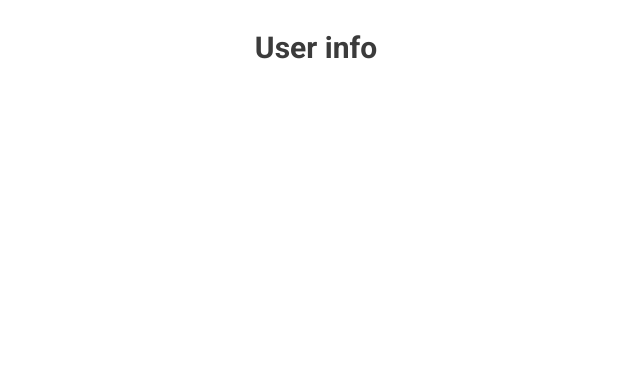
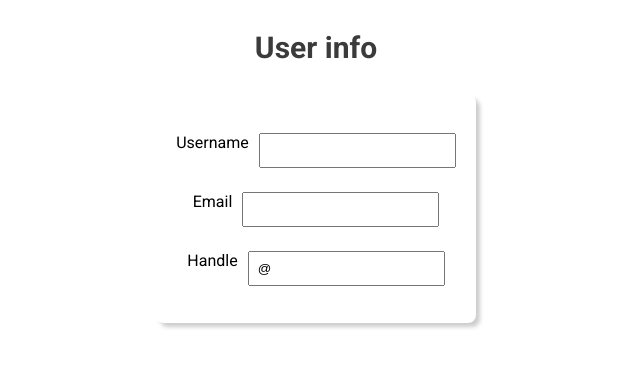
Before and after one commit to marcioc0sta/basic-signup-example, a Next.js app: page / in a window 1280 px wide. Shown: the top 366 px of the page, without its empty margins (324-964 px from the left). Built offline with nearby package versions, Linux system fonts and the light colour scheme.

Commit message:
feat: form initial styles

```diff
--- a/components/Title/title.styles.js
+++ b/components/Title/title.styles.js
@@ -1,6 +1,9 @@
 import styled from "styled-components";
 
 export const Title = styled.h1`
+  display: block;
   font-size: 30px;
   color: #3b3b3b;
+  text-align: center;
+  width: 100%;
 `
--- a/modules/user-info/index.js
+++ b/modules/user-info/index.js
@@ -1,9 +1,50 @@
 import Title from "../../components/Title";
+import {useFormik} from "formik";
+import {Form, Input, InputContainer, Label} from "../../styles/styles";
 
 const UserInfo = () => {
+  const { handleSubmit, handleChange, values } = useFormik({
+    initialValues: {
+      username: '',
+      email: '',
+      nickname: '@'
+    }
+  })
   return (
     <>
       <Title text='User info' />
+      <Form onSubmit={handleSubmit}>
+        <InputContainer>
+          <Label htmlFor="username">Username</Label>
+          <Input
+            name='username'
+            id='username'
+            value={values.username}
+            onChange={handleChange}
+            type="text"
+          />
+        </InputContainer>
+        <InputContainer>
+          <Label htmlFor="email">Email</Label>
+          <Input
+            name='email'
+            id='email'
+            value={values.email}
+            onChange={handleChange}
+            type="email"
+          />
+        </InputContainer>
+        <InputContainer>
+          <Label htmlFor="nickname">Handle</Label>
+          <Input
+            name='nickname'
+            id='nickname'
+            value={values.nickname}
+            onChange={handleChange}
+            type="text"
+          />
+        </InputContainer>
+      </Form>
     </>
   )
 }
--- a/styles/styles.js
+++ b/styles/styles.js
@@ -2,7 +2,36 @@ import styled from "styled-components";
 
 export const Container = styled.div`
   display: flex;
+  flex-wrap: wrap;
   justify-content: center;
   margin: 30px 0;
   width: 100%;
 `
+
+
+export const Form = styled.form`
+  border-radius: 8px;
+  box-shadow: 4px 4px 4px #cdcdcd;
+  display: flex;
+  flex-wrap: wrap;
+  justify-content: center;
+  width: 25%;
+  margin-top: 30px;
+  padding: 2% 3%;
+`
+
+export const Label = styled.label`
+  margin-right: 10px;
+`
+
+export const Input = styled.input`
+  padding: 8px;
+`
+
+export const InputContainer = styled.div`
+  align-content: center;
+  display: flex;
+  justify-content: space-between;
+  margin: 12px 0;
+  flex: 1;
+`
```
